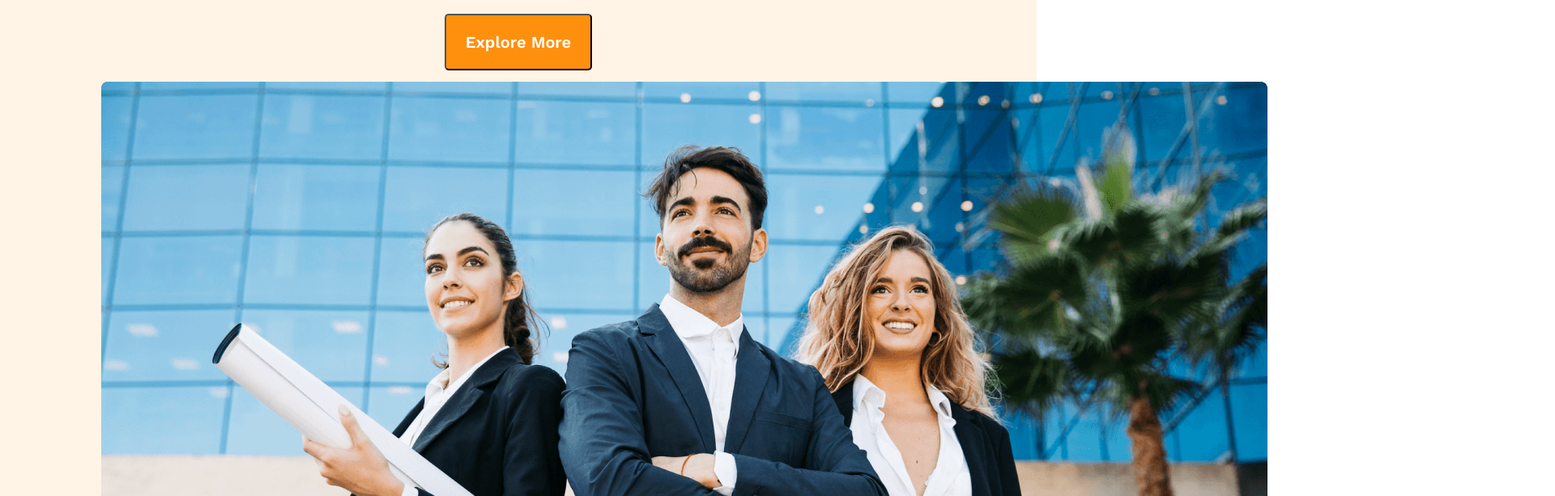
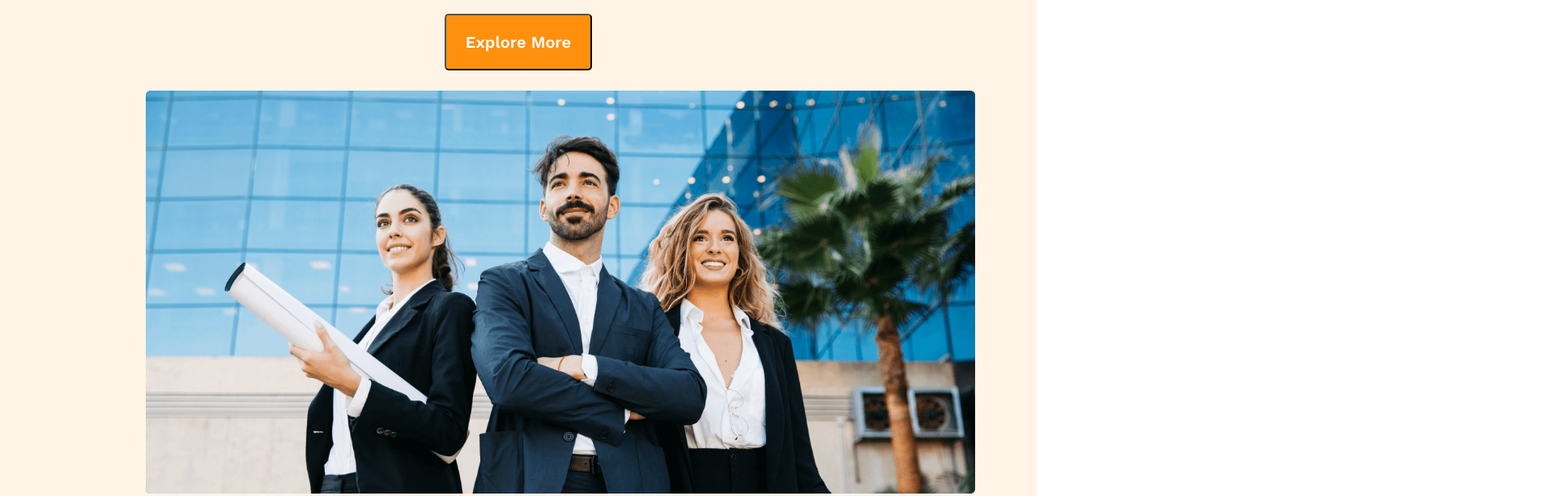
Before and after one commit to farikul12345/G3-Architects-Website, a plain HTML site: page index.html in a window 1280 px wide. Shown: the part 507-1120 px from the top of the page at 81% size, 1920 px wide, since content can reach past the window. Drawn offline with nearby package versions, Linux system fonts and the light colour scheme.

Commit message:
commit phto

```diff
--- a/index.html
+++ b/index.html
@@ -33,7 +33,7 @@
             <p class="banner-desciption">There are many variations of passages of Lorem Ipsum available, but the majority have suffered alteration in some form, by injected humour, or randomised words which don't look even</p>
             <button class="primary-color">Explore More</button>
         </div>
-        <div id="banner-image-only">
+        <div class="banner-images">
             <img src="images/banner1.png" alt="">
         </div>
     </header>
--- a/style/g3-architects.css
+++ b/style/g3-architects.css
@@ -76,12 +76,12 @@ ul li{
     border-radius: 5px;
     margin-bottom: 20px;
 }
-#banner-image-only {
-  width: 1300px;
-  height: 700px;
-  position: relative;
-  left: 125px;
-  bottom: 6px;
+.banner-images{
+  margin: 0px auto;
+}
+img {
+  width: 80%;
+  margin: 5px 180px;
 }
 /* Our Feature Style */
 .our-feature-section{
```
